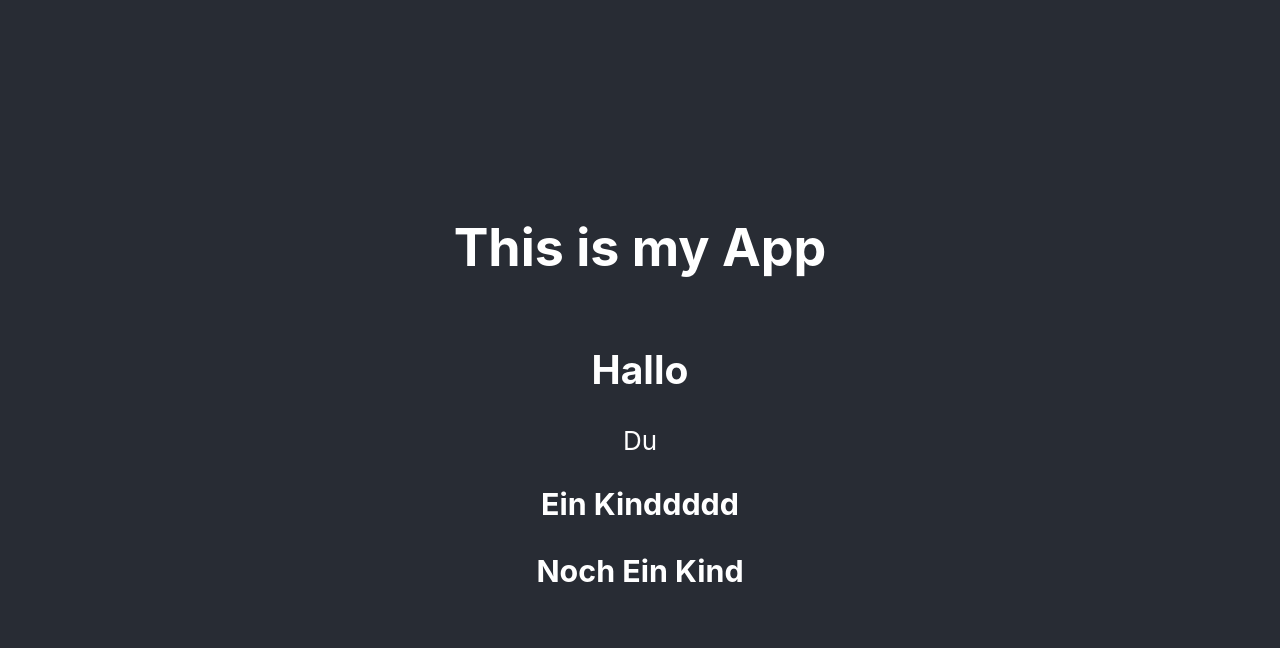
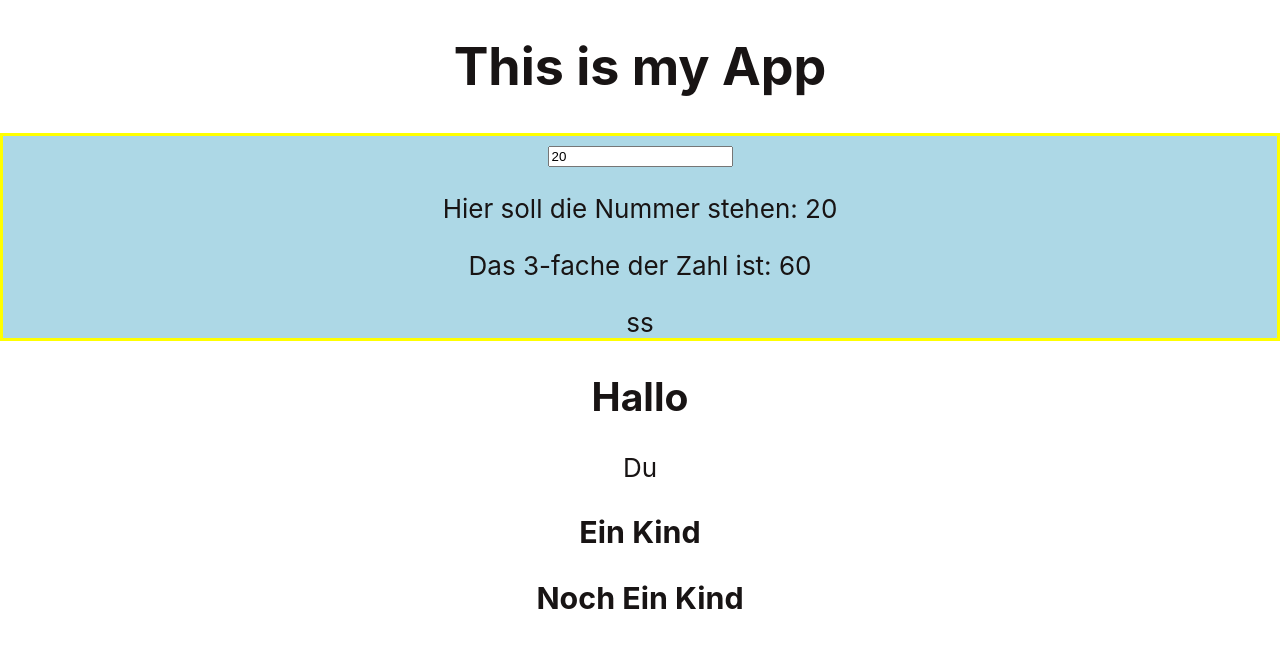
Before and after one commit to HasicAdnan/react, a React (Create React App) app: page / in a window 1280 px wide. Shown: the top 648 px of the page. Built offline with nearby package versions, Linux system fonts and the light colour scheme.

Commit message:
number input

```diff
--- a/src/App.css
+++ b/src/App.css
@@ -2,37 +2,16 @@
   text-align: center;
 }
 
-.App-logo {
-  height: 40vmin;
-  pointer-events: none;
+.App-header {
+  flex-direction: column;
+  align-items: center;
+  justify-content: top;
+  font-size: calc(10px + 2vmin);
+  color: rgb(24, 20, 20);
 }
 
-@media (prefers-reduced-motion: no-preference) {
-  .App-logo {
-    animation: App-logo-spin infinite 20s linear;
-  }
-}
 
-.App-header {
-  background-color: #282c34;
-  min-height: 100vh;
-  display: flex;
-  flex-direction: column;
-  align-items: center;
-  justify-content: center;
-  font-size: calc(10px + 2vmin);
-  color: white;
-}
 
 .App-link {
   color: #61dafb;
 }
-
-@keyframes App-logo-spin {
-  from {
-    transform: rotate(0deg);
-  }
-  to {
-    transform: rotate(360deg);
-  }
-}
--- a/src/App.js
+++ b/src/App.js
@@ -1,14 +1,16 @@
 import logo from './logo.svg';
 import './App.css';
 import {List} from "./List";
+import { NumberInput } from './NumberInput';
 
 function App() {
   return (
     <div className="App">
         <header className="App-header">
             <h1>This is my App</h1>
+            <NumberInput/>
             <List key={"my-key"} title={"Hallo"} subtitle={"Du"}>
-            <h3>Ein Kinddddd</h3>
+            <h3>Ein Kind</h3>
             <h3>Noch Ein Kind</h3>
             </List>
         </header>
--- /dev/null
+++ b/src/NumberInput.js
@@ -0,0 +1,23 @@
+import {useState} from "react";
+
+export const NumberInput = (props) => {
+
+    const [zahl, setZahl] = useState(20)
+
+    return (
+
+        <div style = {{
+            backgroundColor: "lightblue",
+            border: "3px solid yellow"
+                    }}>
+            <input type = {"number"} value={zahl} onChange={
+                (event) => {
+                    console.log("Something is happening", event.target.value)
+                    setZahl(event.target.value)
+                }
+            }/>
+            <p>Hier soll die Nummer stehen: {zahl}</p>
+            <p>Das 3-fache der Zahl ist: {zahl * 3}</p>ss
+        </div>
+    )
+}
```
